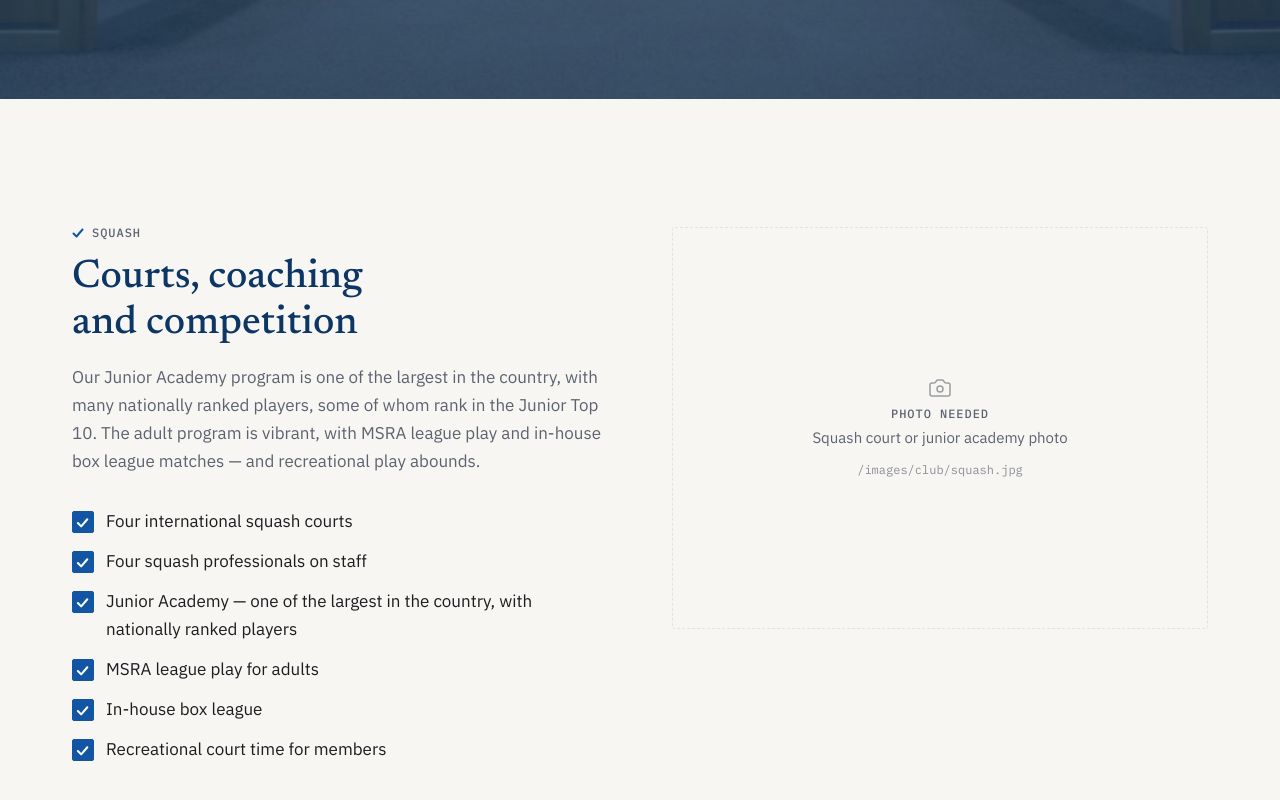
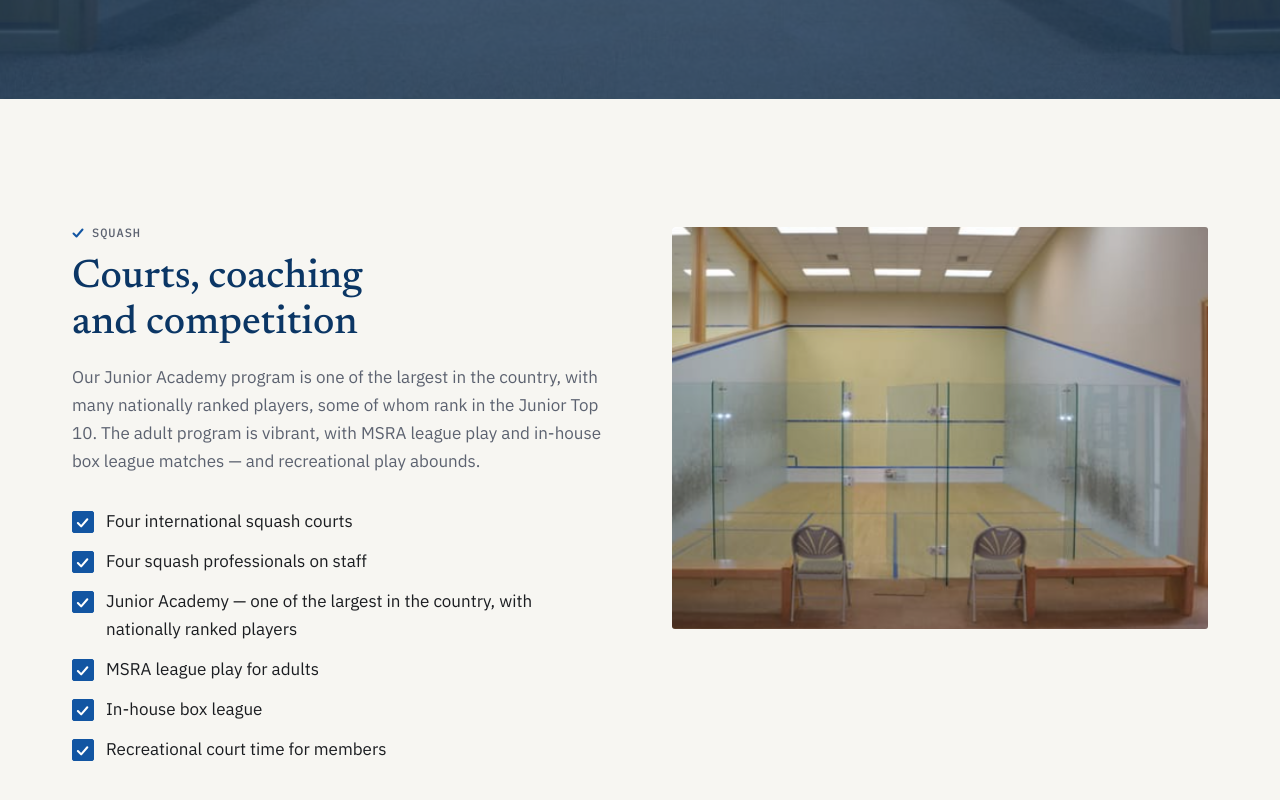
Before and after one commit to crossservicesgroup-ai/CrossServicesSite, a Next.js app: page /club in a window 1280 px wide. Shown: the part 654-1454 px from the top of the page. Built offline with nearby package versions, Linux system fonts and the light colour scheme.

Commit message:
Add squash court photo to Cross Courts page
Co-Authored-By: Claude Sonnet 5 <noreply@anthropic.com>

```diff
--- a/app/club/page.tsx
+++ b/app/club/page.tsx
@@ -102,11 +102,10 @@ export default function ClubPage() {
           </Reveal>
           <Reveal delayIndex={1}>
             <MediaFrame
-              src="/images/club/squash.jpg"
-              alt="Juniors training on a squash court at Cross Courts"
+              src="/images/club/squash.png"
+              alt="A squash court at Cross Courts"
               ratio="4/3"
               sizes="(min-width: 1024px) 520px, 90vw"
-              note="Squash court or junior academy photo"
             />
           </Reveal>
         </div>
```
Also changed, not shown: public/images/club/squash.png (added).
